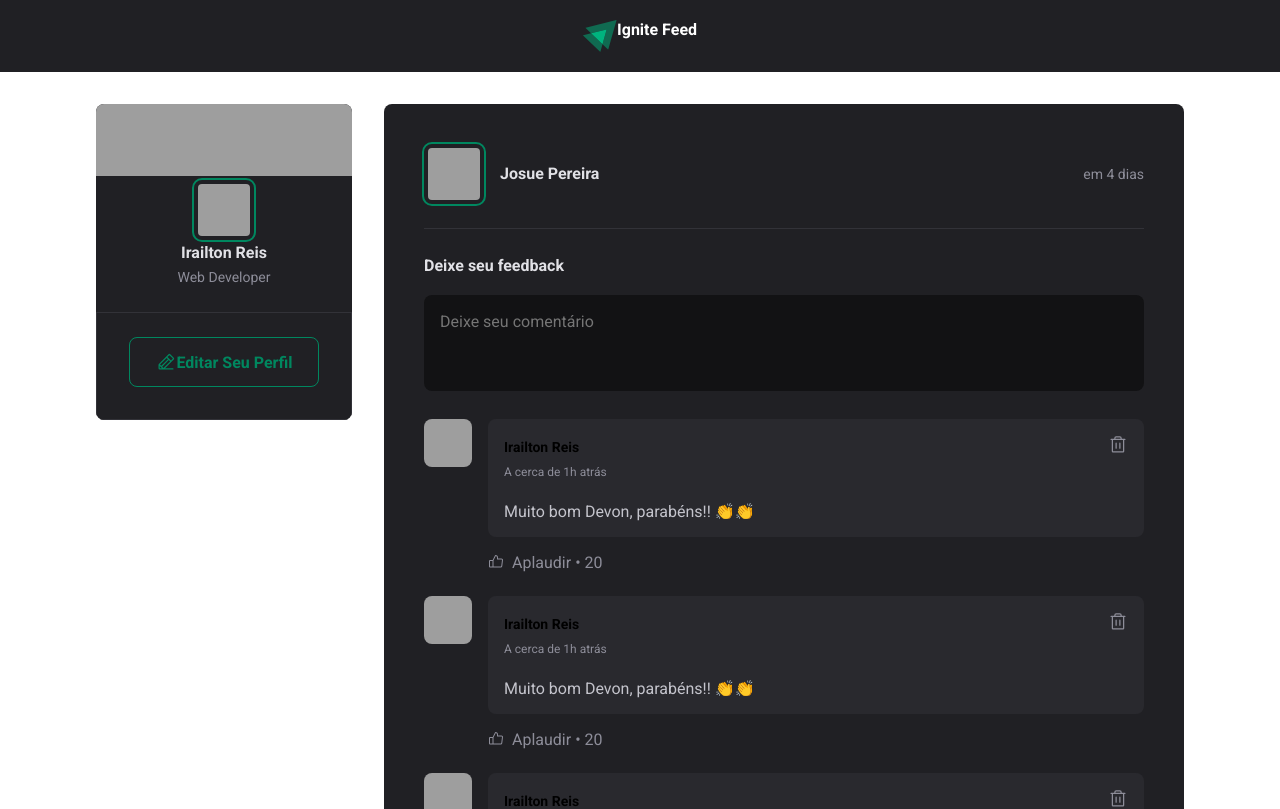
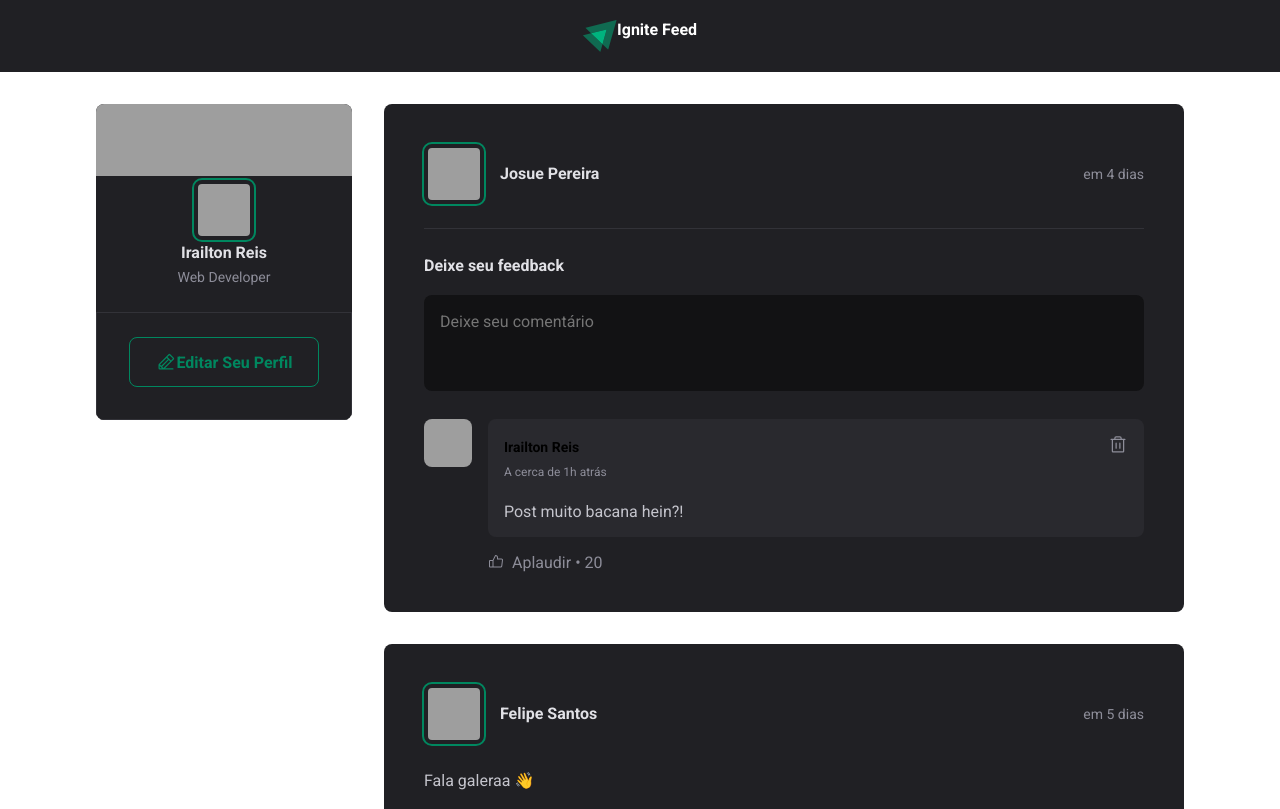
Before and after one commit to irailtonreis/ignite-projeto-01, a React (Vite) app: page / in a window 1280 px wide. Shown: the top 809 px of the page. Built offline with nearby package versions, Linux system fonts and the light colour scheme; grey boxes are pictures that could not be loaded.

Commit message:
feat: Inserindo comentários (Programação declarativa)

```diff
--- a/src/components/Comment.jsx
+++ b/src/components/Comment.jsx
@@ -3,7 +3,8 @@
 import { ThumbsUp, Trash } from '@phosphor-icons/react';
 import { Avatar } from './Avatar';
 
-export function Comment() {
+export function Comment({ content }) {
+  console.log("🚀 ~ file: Comment.jsx:7 ~ Comment ~ content:", content)
   return(
     <div className={styles.comment}>
         <Avatar hasBorder={false} src="https://avatars.githubusercontent.com/u/18430248?v=4"/>
@@ -18,7 +19,7 @@
                         <Trash size={20}/>
                 </button>
             </header>
-            <p>Muito bom Devon, parabéns!! 👏👏</p>
+            <p>{content}</p>
         </div>
 
         <footer>
--- a/src/components/Post.jsx
+++ b/src/components/Post.jsx
@@ -3,8 +3,11 @@
 import { Avatar } from "./Avatar";
 import { format, formatDistanceToNow } from "date-fns";
 import ptBR from "date-fns/locale/pt-BR";
+import { useState } from "react";
 
 export function Post({ author, publishedAt, content }) {
+  const [comments, setComments] = useState(["Post muito bacana hein?!"]);
+  const [newCommentText, setNewCommentText] = useState("");
   const publishedDateFormatted = format(
     publishedAt,
     "d 'de' LLLL 'ás' HH:mm'h'",
@@ -17,6 +20,16 @@
     locale: ptBR,
     addSuffix: true,
   });
+  function handleCreateNewComment(event) {
+    event.preventDefault();
+    setComments([...comments, newCommentText]);
+    setNewCommentText("");
+  }
+
+  function handleNewCommentChange() {
+    setNewCommentText(event.target.value);
+  }
+
   return (
     <article className={styles.post}>
       <header>
@@ -46,17 +59,21 @@
             }
           })}
       </div>
-      <form className={styles.commentForm}>
+      <form onSubmit={handleCreateNewComment} className={styles.commentForm}>
         <strong>Deixe seu feedback</strong>
-        <textarea placeholder="Deixe seu comentário" />
+        <textarea
+          value={newCommentText}
+          onChange={handleNewCommentChange}
+          placeholder="Deixe seu comentário"
+        />
         <footer>
           <button type="submit">Publicar</button>
         </footer>
       </form>
       <div className={styles.commentList}>
-        <Comment />
-        <Comment />
-        <Comment />
+        {comments.map((comment) => {
+          return <Comment content={comment} />;
+        })}
       </div>
     </article>
   );
```
